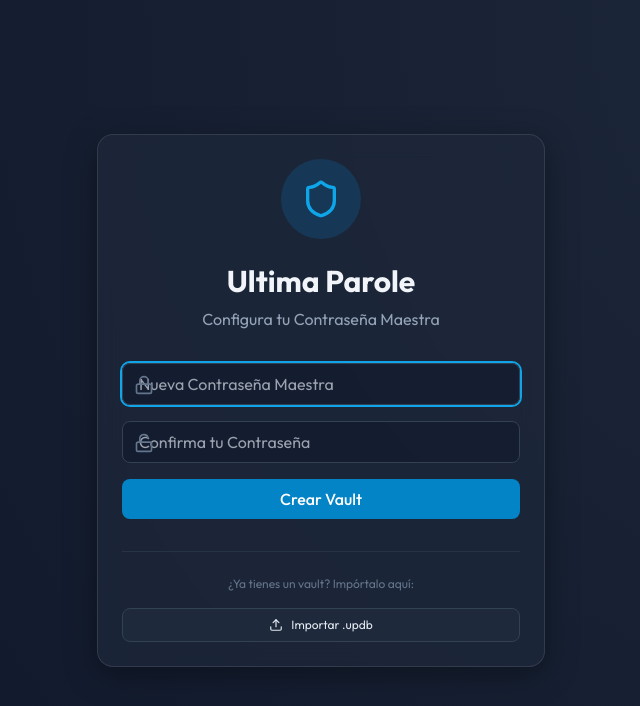
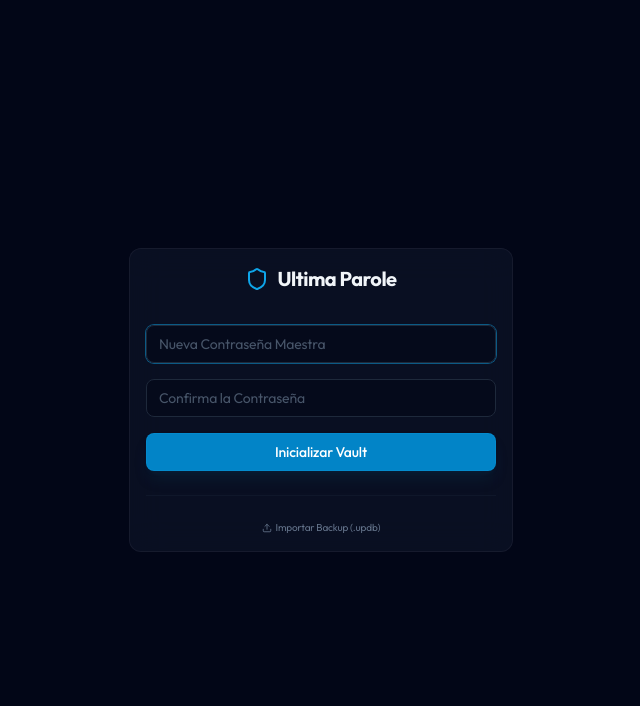
Before and after one commit to konstantinWDK/ultima-parole-password-manager, a React (Vite) app: page / in a window 1280 px wide. Shown: the top 706 px of the page, without its empty margins (319-959 px from the left). Built offline with nearby package versions, Linux system fonts and the light colour scheme.

Commit message:
facil deploy

```diff
--- a/src/App.jsx
+++ b/src/App.jsx
@@ -1,7 +1,7 @@
 import React, { useState, useEffect, useMemo } from 'react';
 import {
   Lock, Unlock, Plus, Trash2, Copy, Eye, EyeOff, Search,
-  Download, Upload, Shield, LogOut, Key, Check, AlertCircle, Trash
+  Download, Upload, Shield, LogOut, Key, Check, AlertCircle, ChevronDown, ChevronRight, Folder
 } from 'lucide-react';
 import { motion, AnimatePresence } from 'framer-motion';
 import { encryptData, decryptData, generatePassword } from './services/crypto';
@@ -14,19 +14,19 @@ function cn(...inputs) {
 
 export default function App() {
   const [masterPassword, setMasterPassword] = useState('');
+  const [confirmPassword, setConfirmPassword] = useState('');
   const [isLogged, setIsLogged] = useState(false);
+  const [isNewVault, setIsNewVault] = useState(false);
   const [passwords, setPasswords] = useState([]);
   const [searchTerm, setSearchTerm] = useState('');
   const [isAdding, setIsAdding] = useState(false);
   const [showPass, setShowPass] = useState({});
   const [copiedId, setCopiedId] = useState(null);
   const [error, setError] = useState('');
+  const [expandedGroups, setExpandedGroups] = useState({});
 
   // New entry form state
-  const [newEntry, setNewEntry] = useState({ title: '', username: '', password: '', website: '' });
-
-  const [confirmPassword, setConfirmPassword] = useState('');
-  const [isNewVault, setIsNewVault] = useState(false);
+  const [newEntry, setNewEntry] = useState({ title: '', username: '', password: '', project: '', website: '' });
 
   // Persistence Key
   const STORAGE_KEY = 'ultima_parole_vault';
@@ -43,14 +43,13 @@ export default function App() {
 
     if (!saved) {
       if (masterPassword.length < 4) {
-        setError('La contraseña debe tener al menos 4 caracteres');
+        setError('Mínimo 4 caracteres');
         return;
       }
       if (masterPassword !== confirmPassword) {
-        setError('Las contraseñas no coinciden');
+        setError('No coinciden');
         return;
       }
-      // Initialize empty vault
       setIsLogged(true);
       setPasswords([]);
       return;
@@ -62,7 +61,7 @@ export default function App() {
       setPasswords(decrypted);
       setIsLogged(true);
     } catch (err) {
-      setError('Contraseña maestra incorrecta');
+      setError('Contraseña incorrecta');
     }
   };
 
@@ -79,12 +78,12 @@ export default function App() {
 
     const updated = [...passwords, { ...newEntry, id: Date.now() }];
     handleSaveVault(updated);
-    setNewEntry({ title: '', username: '', password: '', website: '' });
+    setNewEntry({ title: '', username: '', password: '', project: '', website: '' });
     setIsAdding(false);
   };
 
   const deleteEntry = (id) => {
-    if (confirm('¿Eliminar esta entrada?')) {
+    if (confirm('¿Eliminar entrada?')) {
       const updated = passwords.filter(p => p.id !== id);
       handleSaveVault(updated);
     }
@@ -96,97 +95,83 @@ export default function App() {
     setTimeout(() => setCopiedId(null), 2000);
   };
 
+  const groupedPasswords = useMemo(() => {
+    const filtered = passwords.filter(p =>
+      p.title.toLowerCase().includes(searchTerm.toLowerCase()) ||
+      p.project?.toLowerCase().includes(searchTerm.toLowerCase()) ||
+      p.username?.toLowerCase().includes(searchTerm.toLowerCase())
+    );
+
+    const groups = filtered.reduce((acc, p) => {
+      const project = p.project?.trim() || 'General';
+      if (!acc[project]) acc[project] = [];
+      acc[project].push(p);
+      return acc;
+    }, {});
+
+    return groups;
+  }, [passwords, searchTerm]);
+
+  const toggleGroup = (group) => {
+    setExpandedGroups(prev => ({ ...prev, [group]: !prev[group] }));
+  };
+
   const exportVault = () => {
     const data = localStorage.getItem(STORAGE_KEY);
     const blob = new Blob([data], { type: 'application/octet-stream' });
     const url = URL.createObjectURL(blob);
     const a = document.createElement('a');
     a.href = url;
-    a.download = `ultima_parole_backup_${new Date().toISOString().slice(0,10)}.updb`;
+    a.download = `backup_${new Date().toISOString().slice(0,10)}.updb`;
     a.click();
   };
 
-  const importVault = (e) => {
-    const file = e.target.files[0];
-    if (!file) return;
-
-    const reader = new FileReader();
-    reader.onload = (event) => {
-      try {
-        const content = event.target.result;
-        JSON.parse(content); // Test if valid JSON
-        localStorage.setItem(STORAGE_KEY, content);
-        alert('Vault importado. Por favor, logueate con la contraseña del backup.');
-        window.location.reload();
-      } catch (err) {
-        alert('Archivo de backup inválido');
-      }
-    };
-    reader.readAsText(file);
-  };
-
-  const filteredPasswords = useMemo(() => {
-    return passwords.filter(p =>
-      p.title.toLowerCase().includes(searchTerm.toLowerCase()) ||
-      p.website?.toLowerCase().includes(searchTerm.toLowerCase())
-    );
-  }, [passwords, searchTerm]);
-
   if (!isLogged) {
     return (
-      <div className="min-h-screen flex items-center justify-center p-4">
-        <motion.div
-          initial={{ opacity: 0, y: 20 }}
-          animate={{ opacity: 1, y: 0 }}
-          className="glass-card w-full max-w-md text-center"
-        >
-          <div className="w-20 h-20 bg-primary-600/20 rounded-full flex items-center justify-center mx-auto mb-6">
-            <Shield className="w-10 h-10 text-primary-500" />
+      <div className="min-h-screen flex items-center justify-center p-4 bg-slate-950">
+        <motion.div initial={{ opacity: 0, scale: 0.95 }} animate={{ opacity: 1, scale: 1 }} className="glass-card w-full max-w-sm border-slate-800/50">
+          <div className="flex items-center gap-2 mb-8 justify-center">
+            <Shield className="w-6 h-6 text-primary-500" />
+            <span className="font-bold text-xl tracking-tight">Ultima Parole</span>
           </div>
-          <h1 className="text-3xl font-bold mb-2">Ultima Parole</h1>
-          <p className="text-slate-400 mb-8">
-            {isNewVault ? "Configura tu Contraseña Maestra" : "Introduce tu Contraseña Maestra"}
-          </p>
-
           <form onSubmit={handleLogin} className="space-y-4">
-            <div className="relative">
-              <Lock className="absolute left-3 top-3 w-5 h-5 text-slate-500" />
             <input
               type="password"
               placeholder={isNewVault ? "Nueva Contraseña Maestra" : "Contraseña Maestra"}
-                className="input-field pl-10"
+              className="input-field"
               value={masterPassword}
               onChange={(e) => setMasterPassword(e.target.value)}
               autoFocus
               required
             />
-            </div>
-
             {isNewVault && (
-              <div className="relative">
-                <Unlock className="absolute left-3 top-3 w-5 h-5 text-slate-500" />
               <input
                 type="password"
-                  placeholder="Confirma tu Contraseña"
-                  className="input-field pl-10"
+                placeholder="Confirma la Contraseña"
+                className="input-field"
                 value={confirmPassword}
                 onChange={(e) => setConfirmPassword(e.target.value)}
                 required
               />
-              </div>
             )}
-
-            {error && <p className="text-red-400 text-sm flex items-center justify-center gap-1"><AlertCircle size={14} /> {error}</p>}
-            <button type="submit" className="btn-primary w-full py-3">
-              {isNewVault ? "Crear Vault" : "Desbloquear Vault"}
+            {error && <p className="text-red-400 text-xs text-center">{error}</p>}
+            <button type="submit" className="btn-primary w-full shadow-none border border-primary-500/20">
+              {isNewVault ? "Inicializar Vault" : "Desbloquear"}
             </button>
           </form>
-
-          <div className="mt-8 pt-6 border-t border-slate-700/50">
-            <p className="text-xs text-slate-500 mb-4">¿Ya tienes un vault? Impórtalo aquí:</p>
-            <label className="btn-secondary text-xs cursor-pointer inline-flex">
-              <Upload size={14} /> Importar .updb
-              <input type="file" hidden accept=".updb" onChange={importVault} />
+          <div className="mt-6 pt-6 border-t border-slate-900 flex justify-center">
+             <label className="text-[10px] text-slate-500 cursor-pointer hover:text-slate-300 transition-colors flex items-center gap-1">
+               <Upload size={10} /> Importar Backup (.updb)
+               <input type="file" hidden accept=".updb" onChange={(e) => {
+                 const file = e.target.files[0];
+                 if (!file) return;
+                 const reader = new FileReader();
+                 reader.onload = (ev) => {
+                   localStorage.setItem(STORAGE_KEY, ev.target.result);
+                   window.location.reload();
+                 };
+                 reader.readAsText(file);
+               }} />
              </label>
           </div>
         </motion.div>
@@ -195,169 +180,130 @@ export default function App() {
   }
 
   return (
-    <div className="max-w-4xl mx-auto p-4 md:p-8">
-      {/* Header */}
-      <header className="flex flex-col md:flex-row md:items-center justify-between gap-4 mb-8">
-        <div>
-          <h1 className="text-3xl font-bold flex items-center gap-2">
-            <Shield className="text-primary-500" /> Ultima Parole
-          </h1>
-          <p className="text-slate-400">Tu caja fuerte privada</p>
+    <div className="max-w-5xl mx-auto p-4 md:p-10 font-sans">
+      <header className="flex items-center justify-between mb-10">
+        <div className="flex items-center gap-2">
+          <div className="w-8 h-8 bg-primary-600/10 rounded-lg flex items-center justify-center border border-primary-500/20">
+            <Shield size={18} className="text-primary-500" />
           </div>
-        <div className="flex gap-2">
-          <button onClick={exportVault} className="btn-secondary" title="Exportar Backup">
-            <Download size={18} /> <span className="hidden sm:inline">Exportar</span>
+          <h1 className="text-xl font-bold tracking-tight">Vault</h1>
+        </div>
+        <div className="flex items-center gap-3">
+          <button onClick={exportVault} className="btn-secondary px-3 py-1.5 text-xs">
+            <Download size={14} /> Exportar
           </button>
-          <button onClick={() => setIsLogged(false)} className="btn-secondary border-red-500/30 text-red-400 hover:bg-red-500/10">
-            <LogOut size={18} /> <span className="hidden sm:inline">Cerrar</span>
+          <button onClick={() => setIsLogged(false)} className="btn-icon">
+            <LogOut size={16} />
           </button>
         </div>
       </header>
 
-      {/* Toolbar */}
-      <div className="flex flex-col sm:flex-row gap-4 mb-6">
+      <div className="flex gap-3 mb-8">
         <div className="relative flex-1">
-          <Search className="absolute left-3 top-3 w-5 h-5 text-slate-500" />
+          <Search className="absolute left-3 top-2.5 w-4 h-4 text-slate-600" />
           <input
             type="text"
-            placeholder="Buscar contraseñas..."
-            className="input-field pl-10"
+            placeholder="Buscar en el baúl..."
+            className="input-field pl-9 h-10"
             value={searchTerm}
             onChange={(e) => setSearchTerm(e.target.value)}
           />
         </div>
-        <button
-          onClick={() => setIsAdding(!isAdding)}
-          className={cn("btn-primary", isAdding && "bg-slate-700 hover:bg-slate-600")}
-        >
-          {isAdding ? <Trash size={18} /> : <Plus size={18} />}
-          {isAdding ? "Cancelar" : "Añadir Nueva"}
+        <button onClick={() => setIsAdding(!isAdding)} className="btn-primary px-3 h-10">
+          <Plus size={18} /> <span className="hidden sm:inline">Nueva</span>
         </button>
       </div>
 
       <AnimatePresence>
         {isAdding && (
           <motion.form
-            initial={{ height: 0, opacity: 0 }}
-            animate={{ height: 'auto', opacity: 1 }}
-            exit={{ height: 0, opacity: 0 }}
-            onSubmit={addEntry}
-            className="glass-card mb-8 overflow-hidden"
+            initial={{ height: 0, opacity: 0 }} animate={{ height: 'auto', opacity: 1 }} exit={{ height: 0, opacity: 0 }}
+            onSubmit={addEntry} className="glass-card mb-8 border-slate-800/40 p-5 space-y-4 overflow-hidden"
           >
-            <div className="grid grid-cols-1 md:grid-cols-2 gap-4">
-              <div>
-                <label className="text-xs font-semibold text-slate-400 ml-1">Título / Servicio</label>
-                <input
-                  placeholder="Ej: Google, Spotify..."
-                  className="input-field mt-1"
-                  value={newEntry.title}
-                  onChange={e => setNewEntry({...newEntry, title: e.target.value})}
-                  required
-                />
+            <div className="grid grid-cols-1 md:grid-cols-3 gap-3">
+              <input placeholder="Nombre (Ej: GitHub)" className="input-field" value={newEntry.title} onChange={e => setNewEntry({...newEntry, title: e.target.value})} required />
+              <input placeholder="Usuario / Email" className="input-field" value={newEntry.username} onChange={e => setNewEntry({...newEntry, username: e.target.value})} />
+              <input placeholder="Proyecto / Tag" className="input-field" value={newEntry.project} onChange={e => setNewEntry({...newEntry, project: e.target.value})} />
             </div>
-              <div>
-                <label className="text-xs font-semibold text-slate-400 ml-1">Usuario / Email</label>
-                <input
-                  placeholder="usuario@email.com"
-                  className="input-field mt-1"
-                  value={newEntry.username}
-                  onChange={e => setNewEntry({...newEntry, username: e.target.value})}
-                />
+            <div className="relative group">
+              <input placeholder="Contraseña" type="text" className="input-field pr-24" value={newEntry.password} onChange={e => setNewEntry({...newEntry, password: e.target.value})} required />
+              <button type="button" onClick={() => setNewEntry({...newEntry, password: generatePassword()})} className="absolute right-2 top-1.5 text-[10px] bg-slate-800 hover:bg-slate-700 text-slate-300 px-2 py-1 rounded border border-slate-700 transition-colors">
+                GENERAR
+              </button>
             </div>
-              <div className="md:col-span-2">
-                <label className="text-xs font-semibold text-slate-400 ml-1 flex justify-between">
-                  Contraseña
-                  <button
-                    type="button"
-                    onClick={() => setNewEntry({...newEntry, password: generatePassword()})}
-                    className="text-primary-400 hover:text-primary-300 flex items-center gap-1"
-                  >
-                    <Key size={12} /> Generar Fuerte
-                  </button>
-                </label>
-                <input
-                  type="text"
-                  placeholder="********"
-                  className="input-field mt-1"
-                  value={newEntry.password}
-                  onChange={e => setNewEntry({...newEntry, password: e.target.value})}
-                  required
-                />
-              </div>
-            </div>
-            <button type="submit" className="btn-primary w-full mt-6 py-3">
-              Guardar en el Vault
-            </button>
+            <button type="submit" className="btn-primary w-full h-10">Guardar Seguro</button>
           </motion.form>
         )}
       </AnimatePresence>
 
-      {/* Password List */}
-      <div className="space-y-4">
-        {filteredPasswords.length === 0 ? (
-          <div className="text-center py-20 bg-slate-800/20 rounded-2xl border border-dashed border-slate-700">
-            <Lock className="mx-auto text-slate-600 mb-4" size={48} />
-            <p className="text-slate-400">No hay contraseñas que coincidan</p>
+      <div className="space-y-6">
+        {Object.entries(groupedPasswords).length === 0 ? (
+          <div className="text-center py-20 opacity-20">
+            <Lock size={40} className="mx-auto mb-3" />
+            <p className="text-sm">El baúl está vacío</p>
           </div>
         ) : (
-          filteredPasswords.map((p) => (
-            <motion.div
-              layout
-              key={p.id}
-              className="glass-card flex flex-col sm:flex-row items-center justify-between gap-4 py-4 px-6"
+          Object.entries(groupedPasswords).sort().map(([group, items]) => (
+            <div key={group} className="space-y-1">
+              <button
+                onClick={() => toggleGroup(group)}
+                className="flex items-center gap-2 w-full text-left py-2 px-1 text-slate-500 hover:text-slate-300 transition-colors"
               >
-              <div className="flex items-center gap-4 w-full sm:w-auto">
-                <div className="w-10 h-10 bg-slate-800 rounded-lg flex items-center justify-center text-primary-400">
-                  <Key size={20} />
-                </div>
-                <div>
-                  <h3 className="font-bold text-lg">{p.title}</h3>
-                  <p className="text-sm text-slate-400">{p.username || 'Sin usuario'}</p>
+                {expandedGroups[group] === false ? <ChevronRight size={14} /> : <ChevronDown size={14} />}
+                <Folder size={14} className={cn(group === 'General' ? "text-slate-600" : "text-primary-500/50")} />
+                <span className="text-xs font-semibold uppercase tracking-widest">{group}</span>
+                <span className="text-[10px] bg-slate-900 border border-slate-800 px-1.5 rounded-full">{items.length}</span>
+              </button>
+
+              <AnimatePresence initial={false}>
+                {expandedGroups[group] !== false && (
+                  <motion.div initial={{ height: 0, opacity: 0 }} animate={{ height: 'auto', opacity: 1 }} exit={{ height: 0, opacity: 0 }} className="overflow-hidden space-y-1 pl-2">
+                    {items.map(p => (
+                      <div key={p.id} className="compact-row group">
+                        <div className="flex items-center gap-3 flex-1 min-w-0">
+                          <div className="w-1.5 h-1.5 rounded-full bg-slate-800 group-hover:bg-primary-500/40 transition-colors" />
+                          <div className="min-w-0">
+                            <h3 className="text-sm font-medium text-slate-200 truncate">{p.title}</h3>
+                            <p className="text-[10px] text-slate-500 truncate">{p.username || '—'}</p>
                           </div>
                         </div>
 
-              <div className="flex items-center gap-2 w-full sm:w-auto justify-end">
-                <div className="relative flex-1 sm:w-48">
+                        <div className="flex items-center gap-1">
+                          <div className="hidden sm:flex items-center bg-slate-950/50 border border-slate-900 px-2 py-1 rounded mr-2">
                              <input
                                type={showPass[p.id] ? "text" : "password"}
-                    readOnly
-                    value={p.password}
-                    className="w-full bg-slate-900/30 border-none text-right pr-2 font-mono text-slate-300 focus:ring-0"
+                               readOnly value={p.password}
+                               className="bg-transparent border-none text-[11px] font-mono text-slate-400 w-24 focus:ring-0 text-center"
                              />
                           </div>
 
-                <button
-                  onClick={() => setShowPass({...showPass, [p.id]: !showPass[p.id]})}
-                  className="p-2 hover:bg-slate-700 rounded-md transition-colors text-slate-400"
-                >
-                  {showPass[p.id] ? <EyeOff size={18} /> : <Eye size={18} />}
+                          <button onClick={() => setShowPass({...showPass, [p.id]: !showPass[p.id]})} className="btn-icon">
+                            {showPass[p.id] ? <EyeOff size={14} /> : <Eye size={14} />}
                           </button>
 
-                <button
-                  onClick={() => copyToClipboard(p.password, p.id)}
-                  className={cn(
-                    "p-2 rounded-md transition-all",
-                    copiedId === p.id ? "bg-green-500/20 text-green-400" : "hover:bg-slate-700 text-slate-400"
-                  )}
-                >
-                  {copiedId === p.id ? <Check size={18} /> : <Copy size={18} />}
+                          <button onClick={() => copyToClipboard(p.password, p.id)} className={cn("btn-icon", copiedId === p.id && "text-green-500")}>
+                            {copiedId === p.id ? <Check size={14} /> : <Copy size={14} />}
                           </button>
 
-                <button
-                  onClick={() => deleteEntry(p.id)}
-                  className="p-2 hover:bg-red-500/20 text-slate-400 hover:text-red-400 rounded-md transition-colors"
-                >
-                  <Trash2 size={18} />
+                          <button onClick={() => deleteEntry(p.id)} className="btn-icon hover:text-red-500 opacity-0 group-hover:opacity-100">
+                            <Trash2 size={14} />
                           </button>
                         </div>
+                      </div>
+                    ))}
                   </motion.div>
+                )}
+              </AnimatePresence>
+            </div>
           ))
         )}
       </div>
 
-      <footer className="mt-20 text-center text-slate-500 text-xs">
-        <p>Ultima Parole - Cifrado Local AES-256</p>
-        <p className="mt-2">Nada se envía al servidor. Tu vault es 100% privado.</p>
+      <footer className="mt-20 border-t border-slate-900 pt-10 text-center">
+        <div className="flex items-center justify-center gap-1.5 text-slate-600 text-[10px] uppercase tracking-tighter">
+          <Shield size={10} />
+          <span>Ultima Parole V2 • Zero Knowledge Architecture</span>
+        </div>
       </footer>
     </div>
   );
--- a/src/index.css
+++ b/src/index.css
@@ -3,57 +3,69 @@
 @tailwind utilities;
 
 :root {
-  --glass-bg: rgba(30, 41, 59, 0.7);
-  --glass-border: rgba(255, 255, 255, 0.1);
-  --glass-highlight: rgba(255, 255, 255, 0.05);
+  --glass-bg: rgba(15, 23, 42, 0.6);
+  --glass-border: rgba(255, 255, 255, 0.05);
+  --glass-highlight: rgba(255, 255, 255, 0.02);
+  --bg-deep: #020617;
 }
 
 body {
-  background: radial-gradient(circle at top right, #1e293b, #0f172a);
+  background-color: var(--bg-deep);
+  background-image:
+    radial-gradient(at 0% 0%, rgba(30, 58, 138, 0.15) 0px, transparent 50%),
+    radial-gradient(at 100% 0%, rgba(136, 19, 55, 0.1) 0px, transparent 50%);
   min-height: 100vh;
   color: #f1f5f9;
+  letter-spacing: -0.01em;
 }
 
 .glass {
   background: var(--glass-bg);
-  backdrop-filter: blur(12px);
-  -webkit-backdrop-filter: blur(12px);
+  backdrop-filter: blur(16px);
+  -webkit-backdrop-filter: blur(16px);
   border: 1px solid var(--glass-border);
-  box-shadow: 0 8px 32px 0 rgba(0, 0, 0, 0.37);
 }
 
 .glass-card {
-  @apply glass rounded-2xl p-6 transition-all duration-300;
+  @apply glass rounded-xl p-4 transition-all duration-300;
 }
 
 .glass-card:hover {
-  @apply bg-slate-800/80 border-slate-700/50;
-  box-shadow: 0 12px 48px 0 rgba(0, 0, 0, 0.5);
+  @apply bg-slate-900/60 border-slate-700/30;
+  box-shadow: 0 10px 30px -10px rgba(0, 0, 0, 0.5);
 }
 
 .input-field {
-  @apply w-full bg-slate-900/50 border border-slate-700 rounded-lg px-4 py-2 focus:outline-none focus:ring-2 focus:ring-primary-500 transition-all text-slate-100;
+  @apply w-full bg-slate-950/50 border border-slate-800 rounded-lg px-3 py-2 focus:outline-none focus:ring-1 focus:ring-primary-500/50 transition-all text-sm text-slate-100 placeholder:text-slate-600;
 }
 
 .btn-primary {
-  @apply bg-primary-600 hover:bg-primary-500 text-white font-medium px-6 py-2 rounded-lg transition-all active:scale-95 flex items-center justify-center gap-2;
+  @apply bg-primary-600 hover:bg-primary-500 text-white text-sm font-medium px-4 py-2 rounded-lg transition-all active:scale-95 flex items-center justify-center gap-2 disabled:opacity-50 shadow-lg shadow-primary-900/20;
 }
 
 .btn-secondary {
-  @apply bg-slate-800 hover:bg-slate-700 text-slate-200 border border-slate-700 px-6 py-2 rounded-lg transition-all active:scale-95 flex items-center justify-center gap-2;
+  @apply bg-slate-900 hover:bg-slate-800 text-slate-300 text-sm border border-slate-800 px-4 py-2 rounded-lg transition-all active:scale-95 flex items-center justify-center gap-2;
+}
+
+.btn-icon {
+  @apply p-1.5 hover:bg-slate-800 rounded-md transition-colors text-slate-500 hover:text-slate-300;
+}
+
+.compact-row {
+  @apply flex items-center justify-between gap-4 py-2 px-4 hover:bg-slate-800/30 rounded-lg transition-colors border border-transparent hover:border-slate-800/50;
 }
 
 /* Custom Scrollbar */
 ::-webkit-scrollbar {
-  width: 8px;
+  width: 6px;
 }
 ::-webkit-scrollbar-track {
   background: transparent;
 }
 ::-webkit-scrollbar-thumb {
-  background: #334155;
-  border-radius: 4px;
+  background: #1e293b;
+  border-radius: 10px;
 }
 ::-webkit-scrollbar-thumb:hover {
-  background: #475569;
+  background: #334155;
 }
```
Also changed, not shown: 1 other file (tests, documents, lock files or other folders). Lines whose indentation alone changed are shown as unchanged.
